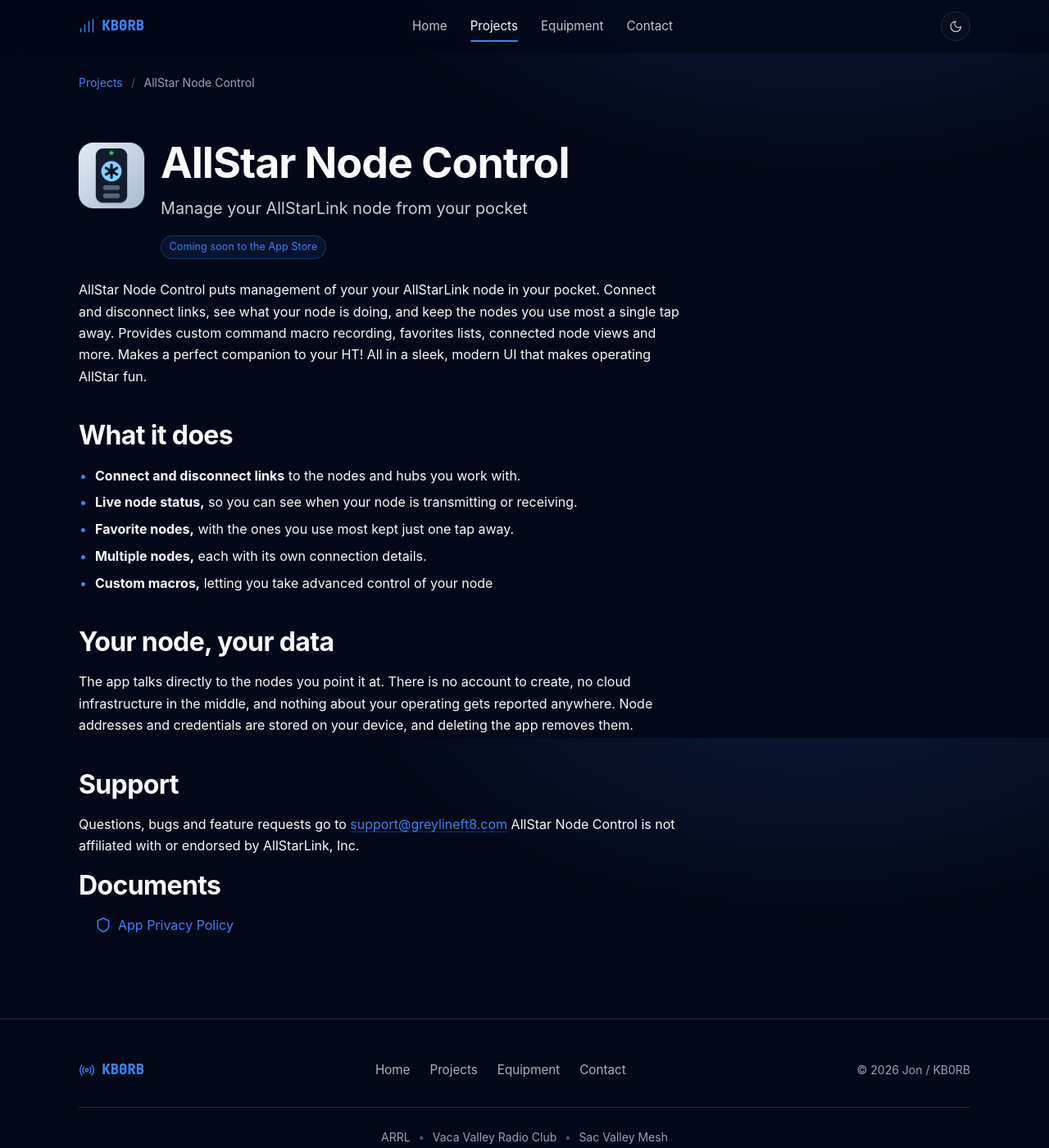
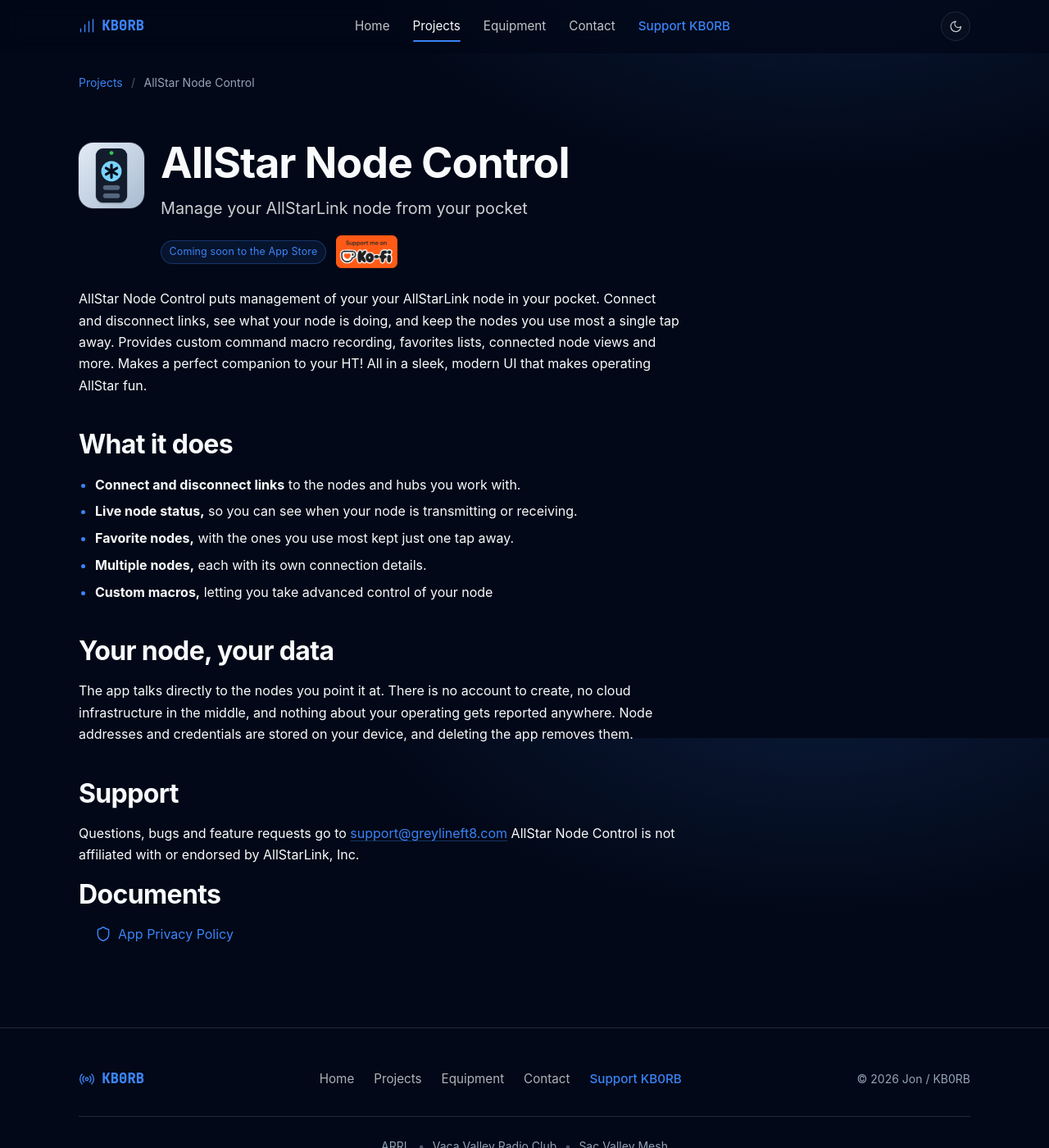
Before and after one commit to jonnyborbs/kb0rb-net, a Jekyll site: the page built from projects/allstar-node-control.md, in a window 1280 px wide and 1400 px high. Shown: the whole window at 82% size. Built offline with Jekyll 4.4.1, drawn with Linux system fonts in a browser that asks for light colours.

Commit message:
add ko-fi links

```diff
--- a/Gemfile
+++ b/Gemfile
@@ -13,7 +13,7 @@
 end
 
 # Windows/JRuby compatibility shims, harmless elsewhere
-platforms :mingw, :x64_mingw, :mswin, :jruby do
+platforms :windows, :jruby do
   gem "tzinfo", ">= 1", "< 3"
   gem "tzinfo-data"
 end
--- a/_data/projects.yml
+++ b/_data/projects.yml
@@ -29,6 +29,7 @@
     custom node macros and so much more.
   page: /projects/allstar-node-control/
   status: Coming soon to the App Store
+  kofi: https://ko-fi.com/kb0rb
   links:
     - title: App Privacy Policy
       url: /projects/allstar-node-control/privacy/
--- a/_includes/footer.html
+++ b/_includes/footer.html
@@ -8,7 +8,11 @@
 
       <nav class="footer-nav" aria-label="Footer">
         {%- for item in site.data.nav -%}
-          <a href="{{ item.url | relative_url }}">{{ item.title }}</a>
+          {%- if item.external -%}
+            <a href="{{ item.url }}"{% if item.accent %} class="is-accent"{% endif %} target="_blank" rel="noopener">{{ item.title }}</a>
+          {%- else -%}
+            <a href="{{ item.url | relative_url }}"{% if item.accent %} class="is-accent"{% endif %}>{{ item.title }}</a>
+          {%- endif -%}
         {%- endfor -%}
       </nav>
 
--- a/_includes/header.html
+++ b/_includes/header.html
@@ -7,19 +7,31 @@
 
     <nav class="nav" id="nav" aria-label="Main">
       {%- for item in site.data.nav -%}
-        {%- assign url = item.url | relative_url -%}
         {%- comment -%}
           Liquid's `assign` cannot hold a comparison, so each branch has to set
           the flag itself. Home only matches the root exactly; every other item
-          matches its own section and anything nested under it.
+          matches its own section and anything nested under it. Items pointing
+          off-site are never "the current page".
         {%- endcomment -%}
         {%- assign active = false -%}
-        {%- if item.url == "/" -%}
-          {%- if page.url == "/" -%}{%- assign active = true -%}{%- endif -%}
-        {%- elsif page.url contains item.url -%}
-          {%- assign active = true -%}
+        {%- if item.external -%}
+          {%- assign url = item.url -%}
+        {%- else -%}
+          {%- assign url = item.url | relative_url -%}
+          {%- if item.url == "/" -%}
+            {%- if page.url == "/" -%}{%- assign active = true -%}{%- endif -%}
+          {%- elsif page.url contains item.url -%}
+            {%- assign active = true -%}
+          {%- endif -%}
         {%- endif -%}
-        <a href="{{ url }}"{% if active %} class="is-active" aria-current="page"{% endif %}>{{ item.title }}</a>
+        {%- assign classes = "" -%}
+        {%- if active -%}{%- assign classes = classes | append: " is-active" -%}{%- endif -%}
+        {%- if item.accent -%}{%- assign classes = classes | append: " is-accent" -%}{%- endif -%}
+        {%- assign classes = classes | strip -%}
+        <a href="{{ url }}"
+           {%- if classes != "" %} class="{{ classes }}"{% endif %}
+           {%- if active %} aria-current="page"{% endif %}
+           {%- if item.external %} target="_blank" rel="noopener"{% endif %}>{{ item.title }}</a>
       {%- endfor -%}
     </nav>
 
--- a/_layouts/project.html
+++ b/_layouts/project.html
@@ -14,11 +14,19 @@
     <div>
       <h1>{{ project.name | default: page.title }}</h1>
       {%- if project.tagline %}<p class="lead">{{ project.tagline }}</p>{% endif -%}
-      {%- if project.appstore -%}
-        {% include appstore-badge.html url=project.appstore name=project.name %}
-      {%- elsif project.status -%}
-        <p class="tag-row"><span class="tag tag-status">{{ project.status }}</span></p>
-      {%- endif -%}
+      <div class="badge-row">
+        {%- if project.appstore -%}
+          {% include appstore-badge.html url=project.appstore name=project.name %}
+        {%- elsif project.status -%}
+          <span class="tag tag-status">{{ project.status }}</span>
+        {%- endif -%}
+        {%- if project.kofi -%}
+          <a class="kofi-badge" href="{{ project.kofi }}" target="_blank" rel="noopener">
+            <img src="{{ '/assets/img/support_me_on_kofi_badge_red.png' | relative_url }}"
+                 alt="Support {{ project.name }} on Ko-Fi" width="672" height="356">
+          </a>
+        {%- endif -%}
+      </div>
     </div>
   </header>
 
--- a/assets/css/main.css
+++ b/assets/css/main.css
@@ -184,6 +184,16 @@
 }
 .nav a:hover { color: hsl(var(--primary)); }
 .nav a.is-active { color: hsl(var(--foreground)); }
+
+/* Calls to action in the nav — accent coloured, and deliberately without the
+   is-active underline so they don't read as a location on this site. */
+.nav a.is-accent,
+.footer-nav a.is-accent {
+  color: hsl(var(--primary));
+  font-weight: 500;
+}
+.nav a.is-accent:hover,
+.footer-nav a.is-accent:hover { color: hsl(var(--primary)); text-decoration: underline; text-underline-offset: 4px; }
 .nav a.is-active::after {
   content: "";
   position: absolute;
@@ -230,7 +240,9 @@
   .nav.is-open { display: flex; }
   .nav a { padding: .75rem 0; border-bottom: 1px solid hsl(var(--border)); }
   .nav a:last-child { border-bottom: 0; }
-  .nav a.is-active { color: hsl(var(--primary)); font-weight: 500; }
+  /* The underline can't carry the active state in the stacked menu, so weight
+     does. Accent colour stays reserved for calls to action. */
+  .nav a.is-active { color: hsl(var(--foreground)); font-weight: 600; }
   .nav a.is-active::after { display: none; }
   .nav-toggle[aria-expanded="true"] .nav-icon-open { display: none; }
   .nav-toggle[aria-expanded="true"] .nav-icon-close { display: block; }
@@ -562,7 +574,29 @@
 }
 [data-theme="dark"] .appstore-badge .badge-on-light,
 [data-theme="light"] .appstore-badge .badge-on-dark { display: none; }
-.project-head .appstore-badge { margin-top: .35rem; }
+/* Badges and the status pill sit on one line, aligned on their centres. The
+   Ko-fi badge is a different aspect ratio to Apple's, so match the 2.5rem
+   height the App Store badge and .btn share and let width follow — forcing
+   equal widths would distort it. */
+.badge-row {
+  display: flex;
+  flex-wrap: wrap;
+  align-items: center;
+  gap: .75rem;
+  margin-top: .9rem;
+}
+
+.kofi-badge {
+  display: inline-block;
+  line-height: 0;
+  border-radius: 8px;
+  transition: opacity .15s ease;
+}
+.kofi-badge:hover { opacity: .85; }
+.kofi-badge img {
+  height: 2.5rem;
+  width: auto;
+}
 
 /* --- page heads, breadcrumbs, prose --------------------------------------- */
 
```
Also changed, not shown: _data/nav.yml (+7 -0 lines), Gemfile.lock, assets/img/support_me_on_kofi_badge_red.png (added).
